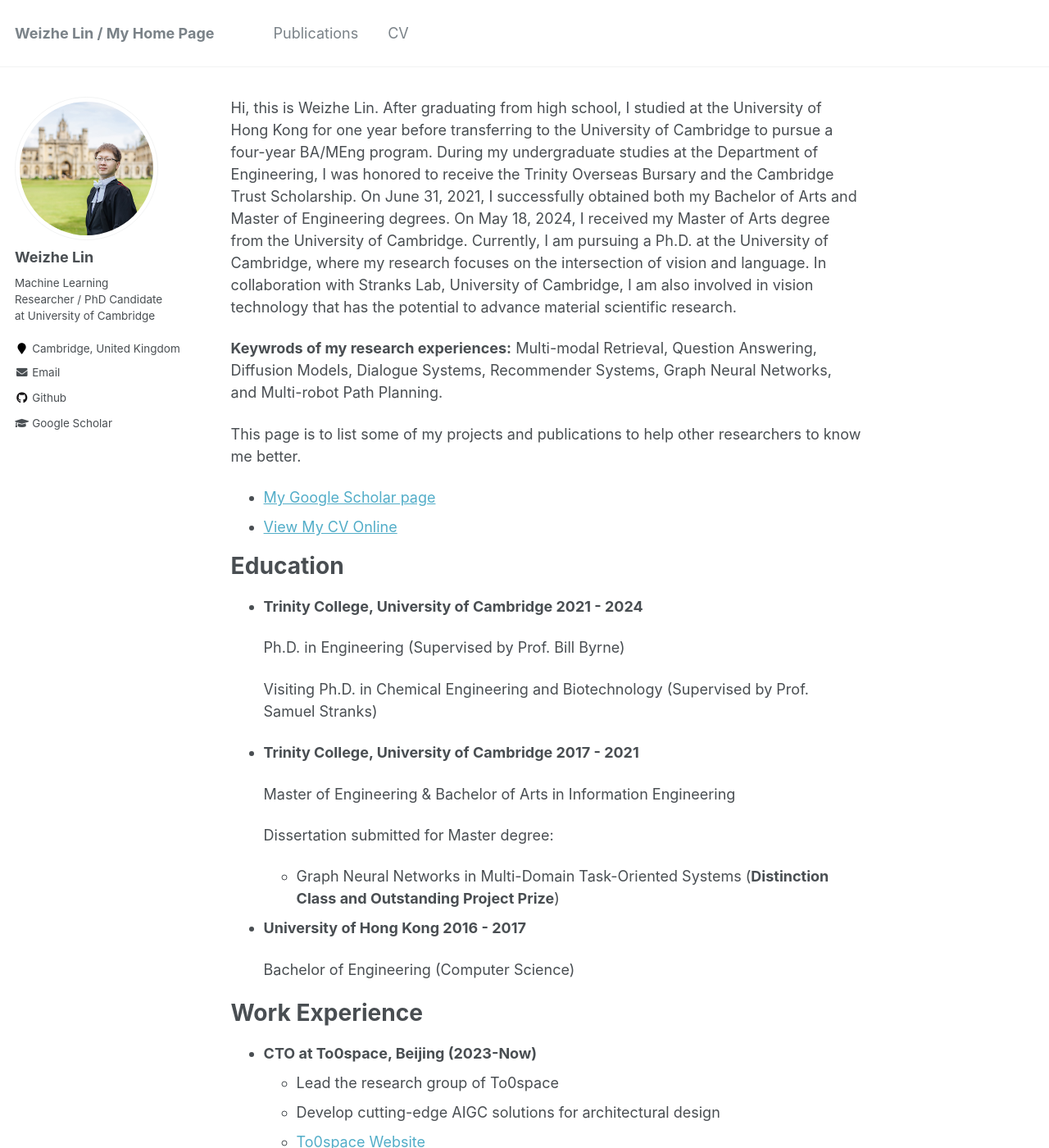
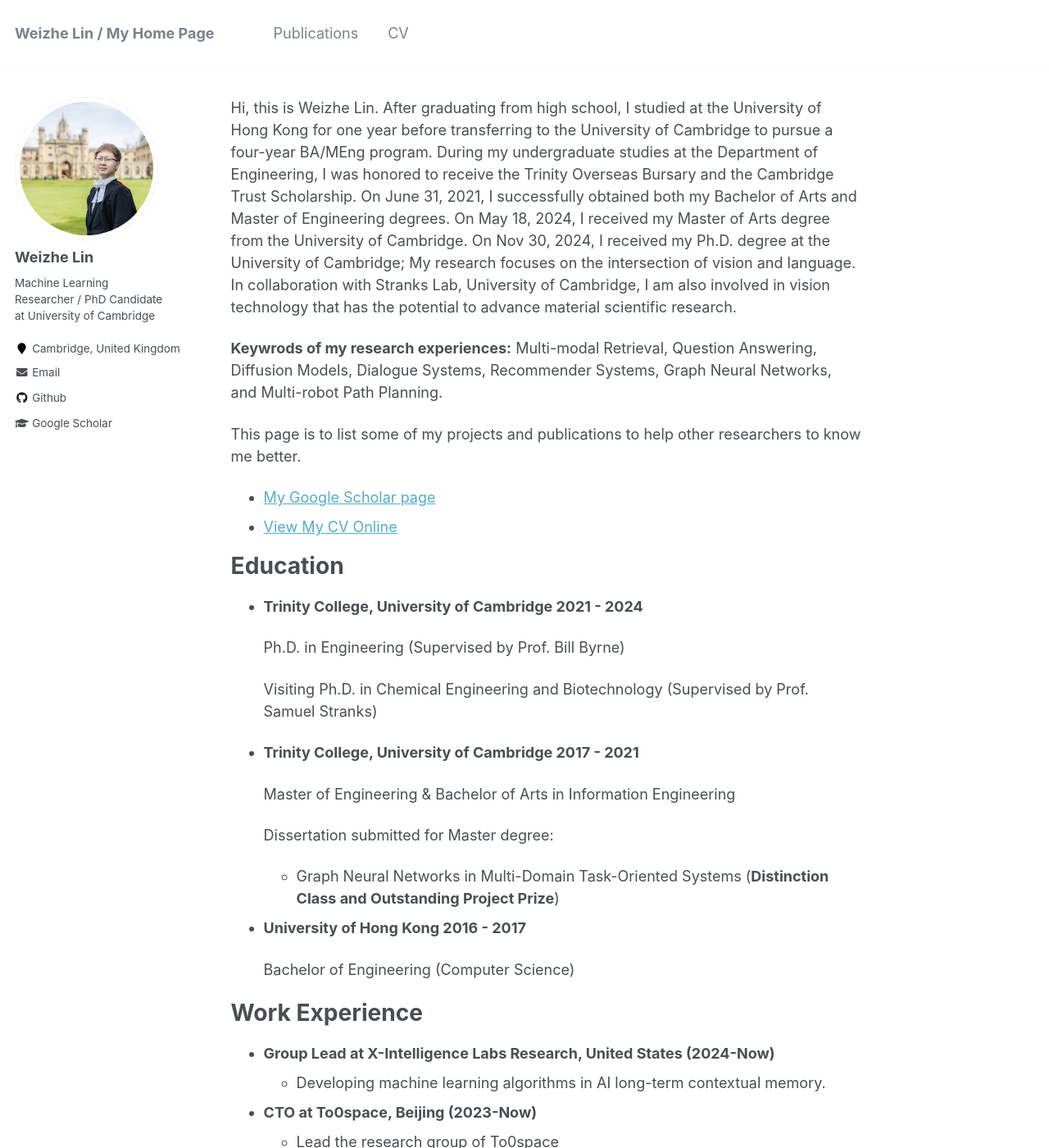
Before and after one commit to LinWeizheDragon/LinWeizheDragon.github.io, a Jekyll site: the page built from index.md, in a window 1280 px wide and 1400 px high. Shown: the whole window at 82% size. Built offline with Jekyll 4.4.1, drawn with Linux system fonts in a browser that asks for light colours; our own code applies the rules of GitHub Pages for plain Markdown files; some of the changed text lies outside the part shown.

Commit message:
Update index.md

```diff
--- a/index.md
+++ b/index.md
@@ -3,7 +3,7 @@ After graduating from high school, I studied at the University of Hong Kong for
 During my undergraduate studies at the Department of Engineering, I was honored to receive the Trinity Overseas Bursary and the Cambridge Trust Scholarship.
 On June 31, 2021, I successfully obtained both my Bachelor of Arts and Master of Engineering degrees.
 On May 18, 2024, I received my Master of Arts degree from the University of Cambridge.
-Currently, I am pursuing a Ph.D. at the University of Cambridge, where my research focuses on the intersection of vision and language.
+On Nov 30, 2024, I received my Ph.D. degree at the University of Cambridge; My research focuses on the intersection of vision and language.
 In collaboration with Stranks Lab, University of Cambridge, I am also involved in vision technology that has the potential to advance material scientific research.
 
 **Keywrods of my research experiences:** Multi-modal Retrieval, Question Answering, Diffusion Models, Dialogue Systems, Recommender Systems, Graph Neural Networks, and Multi-robot Path Planning.
@@ -33,6 +33,8 @@ This page is to list some of my projects and publications to help other research
 
 
 # Work Experience
+* **Group Lead at X-Intelligence Labs Research, United States (2024-Now)**
+  * Developing machine learning algorithms in AI long-term contextual memory.
 
 * **CTO at To0space, Beijing (2023-Now)**
   * Lead the research group of To0space
@@ -60,7 +62,8 @@ This page is to list some of my projects and publications to help other research
 
 
 # Publications and Presentations
-
+* [**PhD Thesis**] **Weizhe Lin**. Augmenting Multi-modal Question Answering Systems with Retrieval Methods. Apollo - University of Cambridge Repository. [Read](https://doi.org/10.17863/CAM.112647)
+* [**Arxiv**] Jinghong Chen, Guangyu Yang, **Weizhe Lin**, Jingbiao Mei, Bill Byrne. On Extending Direct Preference Optimization to Accommodate Ties. on arXiv. [Read](https://arxiv.org/abs/2409.17431)
 * [**ACL2024**] **Weizhe Lin**, Jingbiao Mei, Jinghong Chen, Bill Byrne. PreFLMR: Scaling Up Fine-Grained Late-Interaction Multi-modal Retrievers. 2024. To appear at Proceedings of the 62nd Annual Meeting of the Association for Computational Linguistics (ACL). [Read](https://arxiv.org/abs/2402.08327)
 * [**ACL2024**] Jingbiao Mei, Jinghong Chen, **Weizhe Lin**, Bill Byrne, Marcus Tomalin. Improving hateful memes detection via learning hatefulness-aware embedding space through retrieval-guided contrastive learning. To appear at Proceedings of the 62nd Annual Meeting of the Association for Computational Linguistics (ACL). [Read](https://arxiv.org/abs/2311.08110)
 * [**NAACL 2024**] Jinghong Chen, **Weizhe Lin**, Bill Byrne. CONTROL-DAG: Efficient Controlled Decoding for Directed Acyclic Non-Autoregressive Text Generation. 2024. Proceedings of the 2024 Conference of the North American Chapter of the Association for Computational Linguistics: Human Language Technologies. [Read](https://aclanthology.org/2024.naacl-short.42/)
@@ -84,7 +87,7 @@ co-located with 16th ACM Conference on Recommender Systems (RecSys 2022). [Read]
 * [**IEEE Robotics and Automation Letters**] Qingbiao Li*, **Weizhe Lin*** (*equal contribution), Zhe Liu and Amanda Prorok. Message-Aware Graph Attention Networks for Large Scale Multi-Robot Path Planning. 2020. IEEE Robotics and Automation Letters. [Read](http://arxiv.org/abs/2011.13219.pdf)
 * [**FG 2020 Oral**] **Weizhe Lin**, Indigo Orton, Mingyu  Liu, Marwa Mahmoud. Automatic Detection of Self-Adaptors for Psychological Distress. 2020. In Proceedings of 2020 15th IEEE International Conference on Automatic Face & Gesture Recognition (FG 2020). [Read](https://www.computer.org/csdl/proceedings-article/fg/2020/307900a214/1kecI2z8ccU) <Oral session>
 * [**FG 2020 Oral**] Ziheng Zhang, **Weizhe Lin**, Mingyu Liu, Marwa Mahmoud. Multimodal Deep Learning Framework for Mental DisorderRecognition. 2020. In Proceedings of 2020 15th IEEE International Conference on Automatic Face & Gesture Recognition (FG 2020). [Read](https://www.computer.org/csdl/proceedings-article/fg/2020/307900a222/1kecI2YXH2M) <Oral session>
-* Xiaodong Wu*, **Weizhe Lin*** (*equal contribution), Zhilin Wang and Elena Rastorgueva. Author2Vec: A Novel Framework for Generating User Embedding. 2019. on Arxiv.
+* Xiaodong Wu*, **Weizhe Lin*** (*equal contribution), Zhilin Wang and Elena Rastorgueva. Author2Vec: A Novel Framework for Generating User Embedding. 2019. on arXiv.
 * [**EMNLP 2019 Workshop W-NUT**] Zhilin Wang, Elena Rastorgueva, **Weizhe Lin** and Xiaodong Wu. No you’re not alone A better way to find people with similar experiences on Reddit. 2019. In Proceedings of the 2019 EMNLP Workshop W-NUT: The 5th Workshop on Noisy User-generated Text. [Read](https://www.aclweb.org/anthology/D19-5540/)
 * Zhilin Wang, Xiaodong Wu, **Weizhe Lin** and Elena Rastorgueva. Detecting personal attributes through analyzing online forums. 2019. In Cambridge Language Sciences Early Careers Researchers Symposium. [Read](https://github.com/Zhilin123/Publications/blob/master/Cambridge%20Language%20Sciences%20ECR.pdf)
 
```
